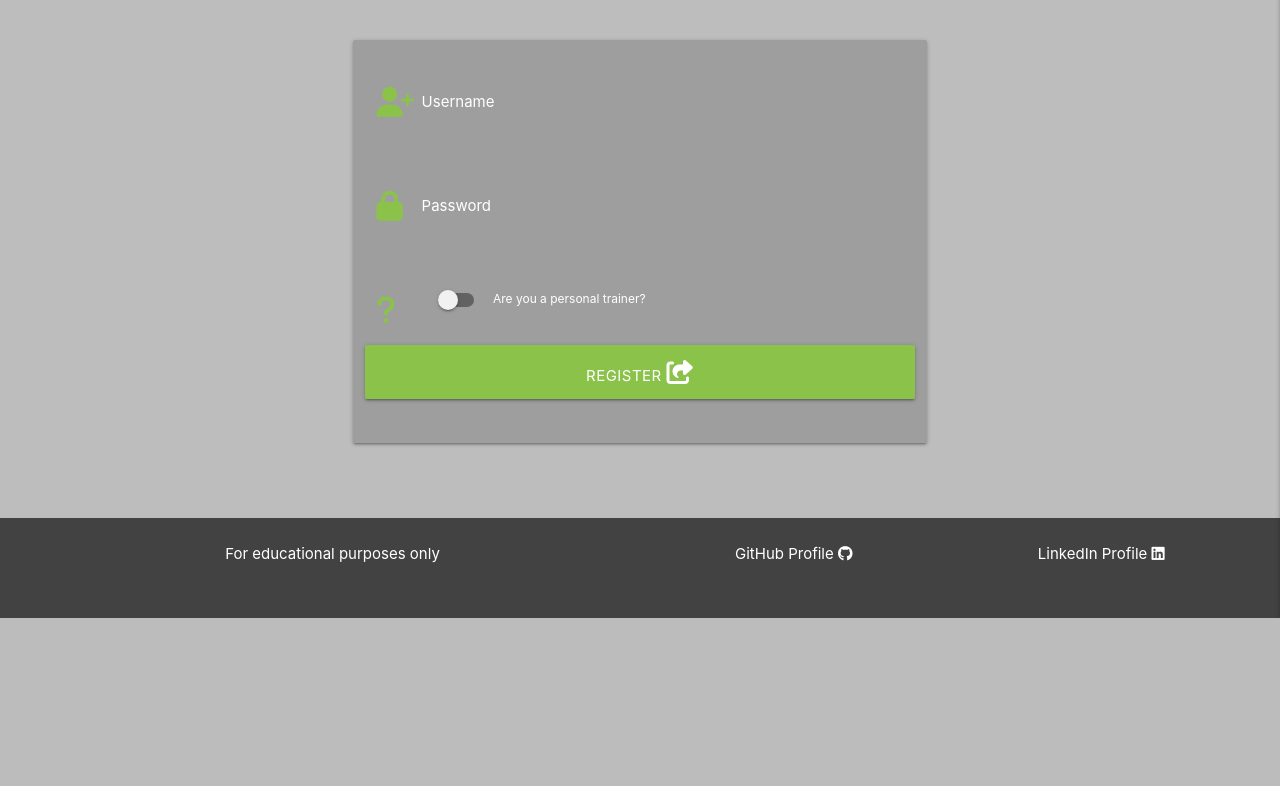
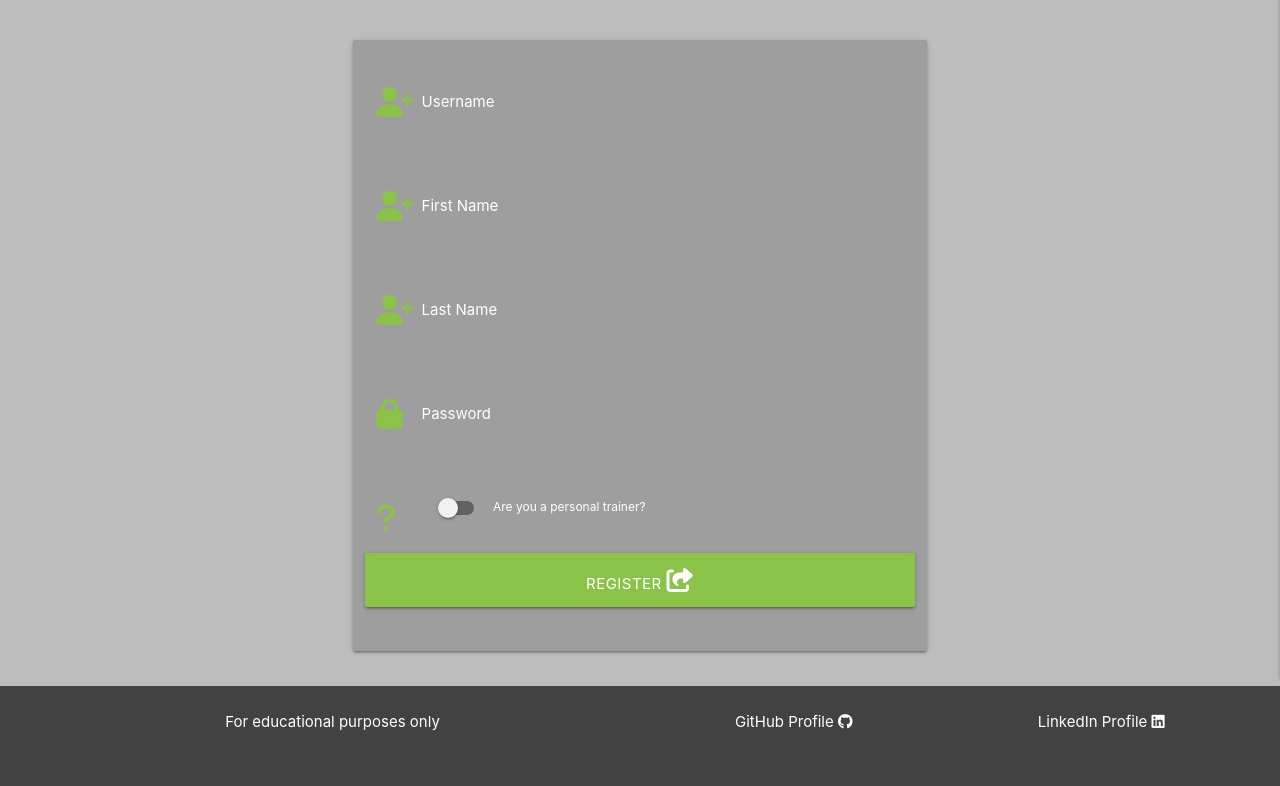
Before and after one commit to andrewcannan/elite-pt-pro, a Flask app: page /register in a window 1280 px wide. Shown: the part 182-968 px from the top of the page. Before the commit the page ends 800 px from the top, so only its background shows below. Run offline with Flask 3, Linux system fonts and the light colour scheme; some libraries are stand-ins or nearby versions.

Commit message:
add fname and lname to registration form and db model, add new user to db

```diff
--- a/eliteptpro/routes.py
+++ b/eliteptpro/routes.py
@@ -22,12 +22,25 @@ def register():
 
         new_user = User(
             username=request.form.get("username").lower(),
+            fname=request.form.get("fname").lower(),
+            lname=request.form.get("lname").lower(),
             password=generate_password_hash(request.form.get("password")),
             is_pt=bool(True if request.form.get("is_pt") else False)
         )
+
         db.session.add(new_user)
         db.session.commit()
 
+        trainers = list(User.query.filter(User.is_pt.is_(True)).all())
+        for trainer in trainers:
+            new_trainer = Trainers(
+                user_id=trainer.id,
+                trainer_name=trainer.fname
+            )
+            db.session.add(new_trainer)
+            db.session.commit()
+
         session["user"] = request.form.get("username").lower()
         flash("Registration successful!")
+        return redirect(url_for("home"))
     return render_template("register.html")
--- a/eliteptpro/templates/register.html
+++ b/eliteptpro/templates/register.html
@@ -12,6 +12,22 @@
                     <i class="fa-solid fa-user-plus prefix light-green-text"></i>
                     <input id="username" name="username" type="text" class="validate white-text" required>
                     <label for="username" class="white-text">Username</label>
+                </div>
+            </div>
+            <!-- First Name input -->
+            <div class="row">
+                <div class="input-field col s12">
+                    <i class="fa-solid fa-user-plus prefix light-green-text"></i>
+                    <input id="fname" name="fname" type="text" class="validate white-text" required>
+                    <label for="fname" class="white-text">First Name</label>
+                </div>
+            </div>
+            <!-- Last Name input -->
+            <div class="row">
+                <div class="input-field col s12">
+                    <i class="fa-solid fa-user-plus prefix light-green-text"></i>
+                    <input id="lname" name="lname" type="text" class="validate white-text" required>
+                    <label for="lname" class="white-text">Last Name</label>
                 </div>
             </div>
             <!-- Password input -->
```
Also changed, not shown: eliteptpro/models.py (+11 -2 lines).
